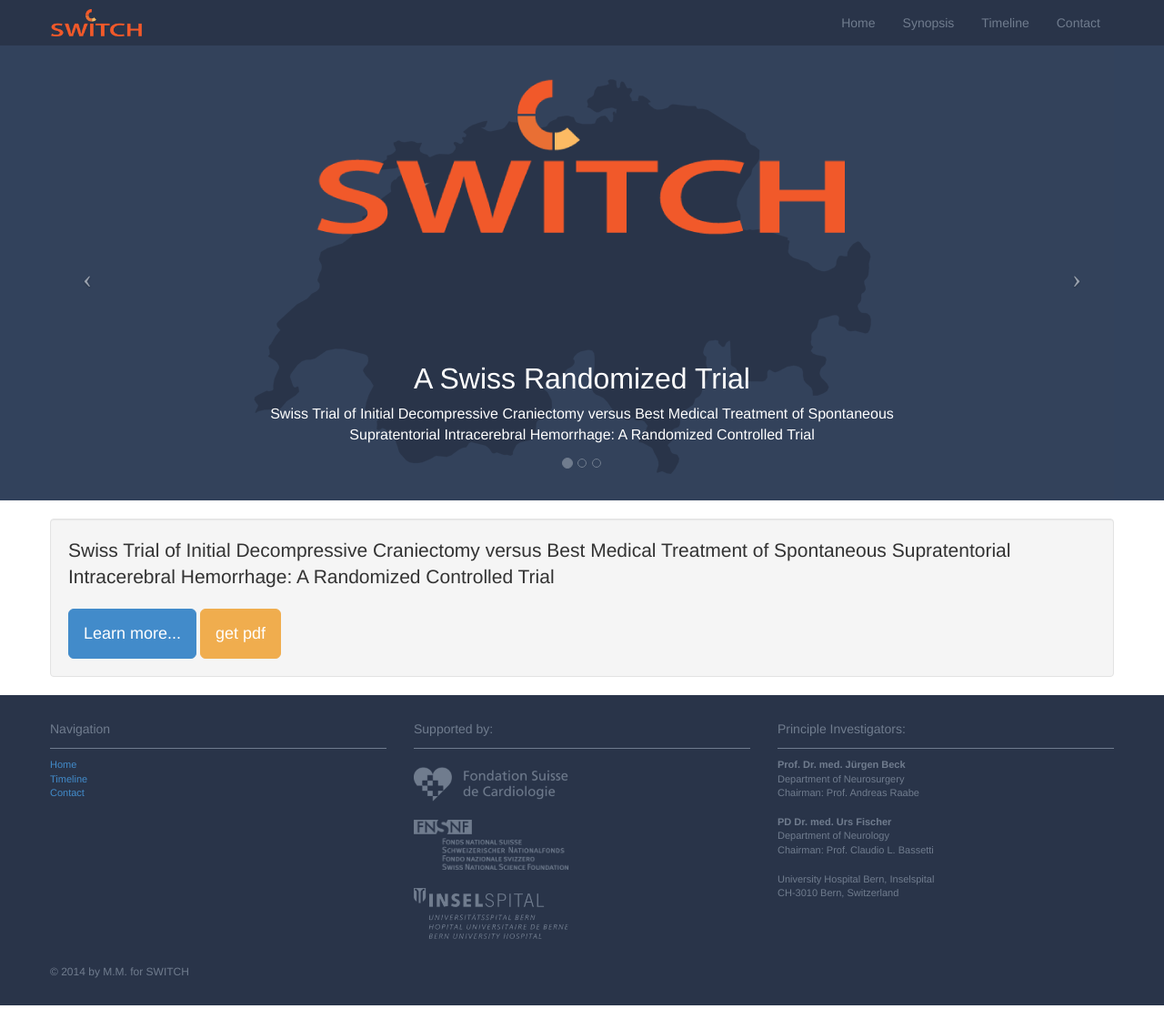
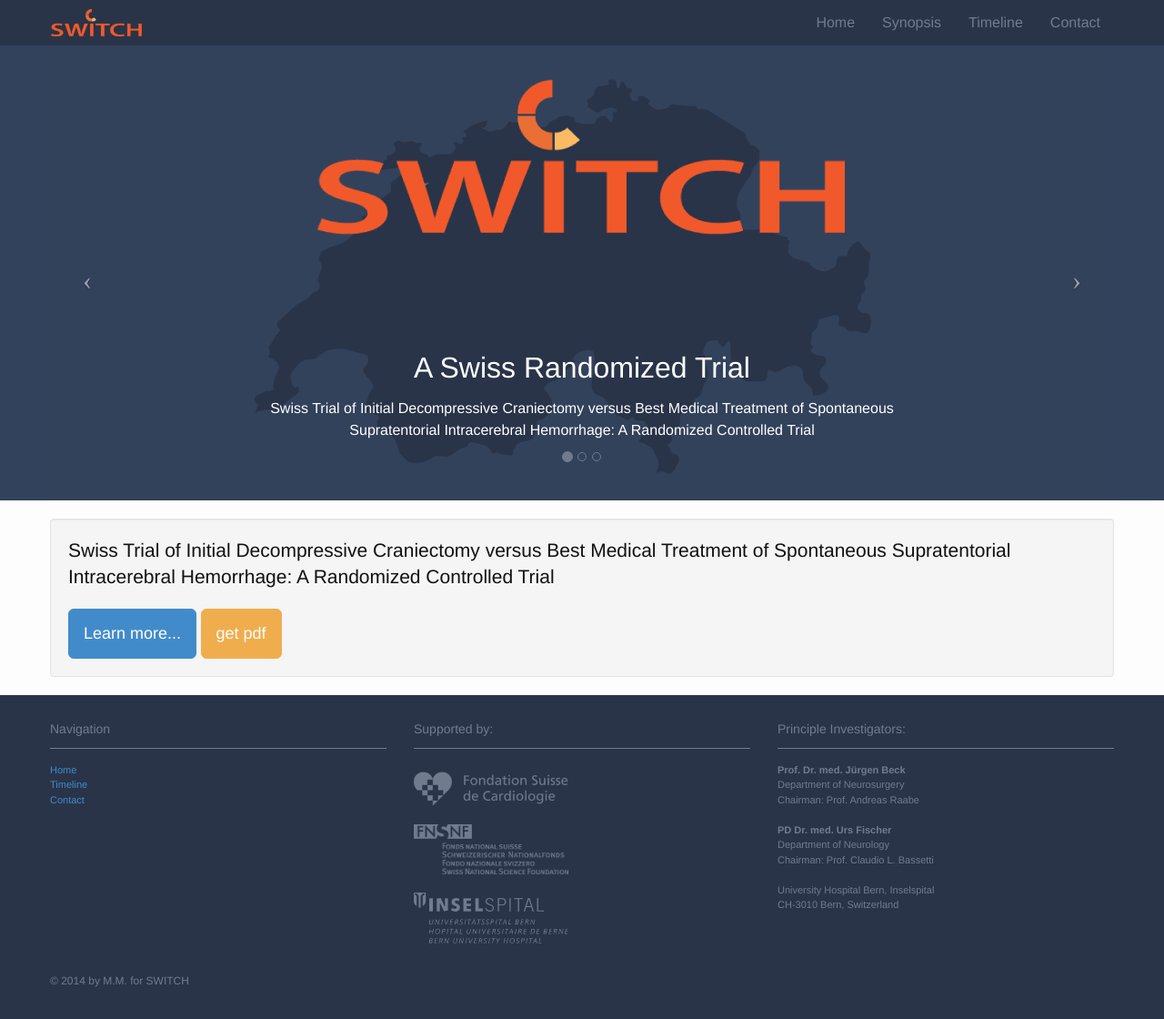
Before and after one commit to bressanj/switch, a Jekyll site: the page built from index.html, in a window 1280 px wide and 1120 px high. Shown: the whole window at 91% size. Built offline with Jekyll 4.4.1, drawn with Linux system fonts in a browser that asks for light colours; nearby versions of some CDN libraries; Markdown is read by kramdown in place of the engine named in the settings.

Commit message:
Changed some font settings...

```diff
--- a/basic_includes/css/styles.css
+++ b/basic_includes/css/styles.css
@@ -29,6 +29,19 @@
 body {
    -webkit-font-smoothing: antialiased;
    text-rendering: optimizelegebility;
+   font-size: 16px;
+   line-height: 1.5;
+   font-weight: 400;
+   color: #111;
+   background-color: #fdfdfd;
+}
+
+h1, h2, h3, h4, h5, h6 {
+font-weight: 400;
+}
+
+h1, h2, h3, h4, h5, h6, p, blockquote, pre, ul, ol, dl, figure, .highlight {
+margin-bottom: 15px;
 }
 
 article {
@@ -40,10 +53,13 @@
 
 article img {
    margin-top:15px;
+   max-width: 100%;
+   vertical-align: middle;
 }
 
 blockquote {
    margin: 40px 0px 0px 0px;
+   font-weight: 300;
 }
 
 .carousel-caption blockquote {
```
